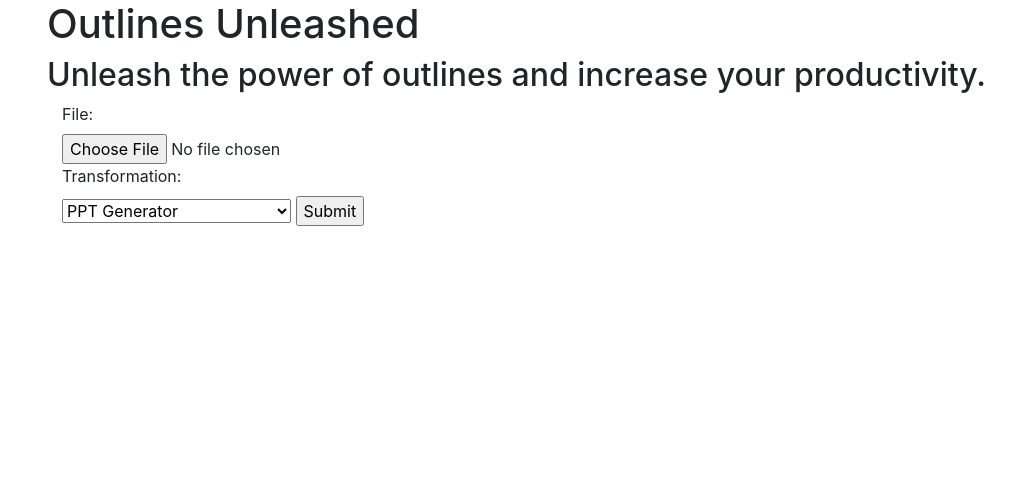
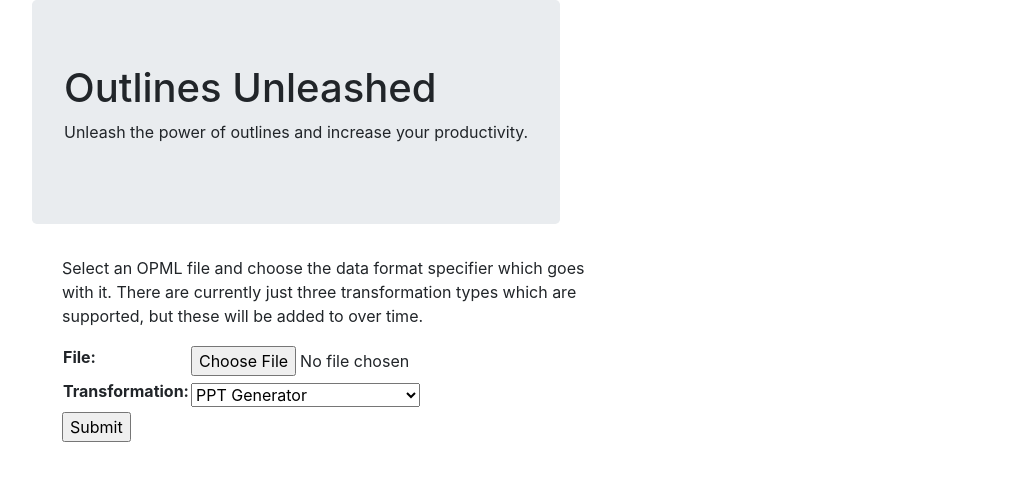
Before and after one commit to sevire/outlines_unleashed_webapp, a Django app: page /ou_app/unleash-outline/ in a window 1280 px wide. Shown: the top 481 px of the page, without its empty margins (38-1053 px from the left). Run offline with Django 3.2, Linux system fonts and the light colour scheme; some libraries are stand-ins or nearby versions.

Commit message:
Some cosmetic changes to forms etc. for delivery to Sarah - no story attached!

```diff
--- a/ou_app/forms.py
+++ b/ou_app/forms.py
@@ -17,11 +17,6 @@ class TransformationForm(forms.ModelForm):
             'file',
             'transformation'
         ]
-        CHOICES = [
-            ("Option 1", "PPT"),
-            ("Option 2", "risk_01"),
-            ("Option 3", "risk_02")
-        ]
         widgets = {
             'transformation': Select(choices=dropdown_select_list)
         }
--- a/ou_app/templates/ou_app/base.html
+++ b/ou_app/templates/ou_app/base.html
@@ -17,12 +17,12 @@
   <body>
     <div class="container">
         <div class="row">
-            <div class="col-lg-12">
+            <div class="jumbotron">
                 <h1>Outlines Unleashed</h1>
-                <h2>Unleash the power of outlines and increase your productivity.</h2>
+                <p>Unleash the power of outlines and increase your productivity.</p>
             </div>
         </div>
-        <div class="col-lg-4">
+        <div class="col-lg-6">
             {% block content %}
             {% endblock %}
         </div>
@@ -35,22 +35,3 @@
     <script src="https://stackpath.bootstrapcdn.com/bootstrap/4.4.1/js/bootstrap.min.js" integrity="sha384-wfSDF2E50Y2D1uUdj0O3uMBJnjuUD4Ih7YwaYd1iqfktj0Uod8GCExl3Og8ifwB6" crossorigin="anonymous"></script>
   </body>
 </html>
-
-
-
-<!doctype html>
-<html lang="en">
-<head>
-    <meta charset="UTF-8">
-
-    <script src="https://code.jquery.com/jquery-3.3.1.slim.min.js"></script>
-    <script src="https://cdnjs.cloudflare.com/ajax/libs/popper.js/1.14.3/umd/popper.min.js"></script>
-    <link rel="stylesheet" href="https://stackpath.bootstrapcdn.com/bootstrap/4.3.1/css/bootstrap.min.css" integrity="sha384-ggOyR0iXCbMQv3Xipma34MD+dH/1fQ784/j6cY/iJTQUOhcWr7x9JvoRxT2MZw1T" crossorigin="anonymous">
-    <script src="https://stackpath.bootstrapcdn.com/bootstrap/4.3.1/js/bootstrap.min.js" integrity="sha384-JjSmVgyd0p3pXB1rRibZUAYoIIy6OrQ6VrjIEaFf/nJGzIxFDsf4x0xIM+B07jRM" crossorigin="anonymous"></script>
-
-
-    <meta name="viewport" content="width=device-width, initial-scale=1, shrink-to-fit=no">
-<body>
-
-</body>
-</html>
--- a/ou_app/templates/ou_app/unleash_outline.html
+++ b/ou_app/templates/ou_app/unleash_outline.html
@@ -2,10 +2,16 @@
 
 {% block content %}
 
-<form action="/ou_app/unleash-outline/" method="post" enctype="multipart/form-data">
-    {% csrf_token %}
-    {{ form.as_table }}
-    <input type="submit" value="Submit">
-</form>
+    <p>
+        Select an OPML file and choose the data format specifier which goes with it.  There are currently just three
+        transformation types which are supported, but these will be added to over time.
+    </p>
+    <form action="/ou_app/unleash-outline/" method="post" enctype="multipart/form-data">
+        {% csrf_token %}
+        <table>
+            {{ form.as_table }}
+        </table>
+        <input type="submit" value="Submit">
+    </form>
 
 {% endblock %}
--- a/ou_app/views.py
+++ b/ou_app/views.py
@@ -48,8 +48,13 @@ def unleash_outline(request):
             extracted_data_records = data_node.extract_data_node(data_node_specifier)
             fields, data_records = data_node_output.extract_data_fields(extracted_data_records)
 
+            # Get file name and trans type chosen by user (not actual filename saved) to display on result
+            filename = form.cleaned_data['file']
+            trans_type = form.cleaned_data['transformation']
+
             return render(request, 'ou_app/result.html', {
-                'transformation': transformation_instance,
+                'transformation': trans_type,
+                'file': filename,
                 'data_records': data_records,
                 'fields': fields
             })
```
Also changed, not shown: ou_app/templates/ou_app/result.html (+14 -3 lines), db.sqlite3.
